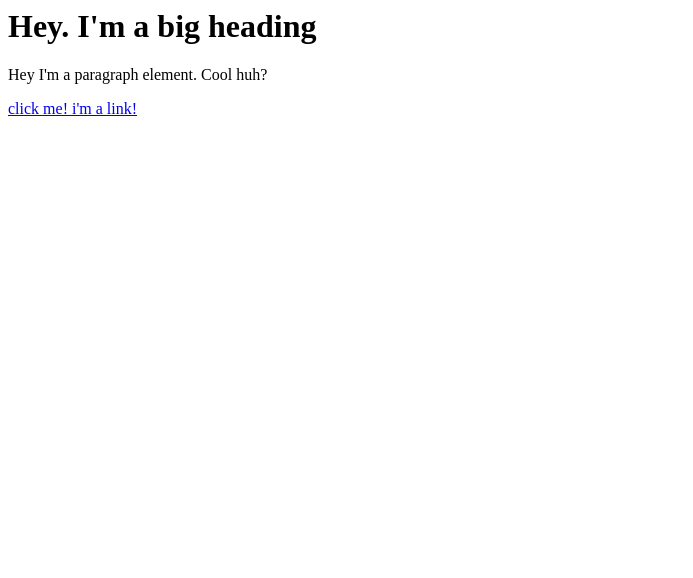
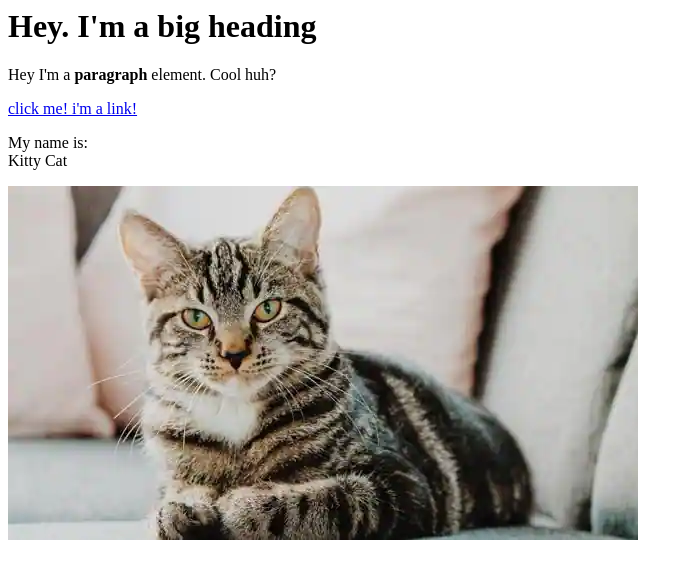
Before and after one commit to Vickdev360/cartoon-hero, a plain HTML site: page test.html in a window 1280 px wide. Shown: the whole page, without its empty margins (0-693 px from the left). Drawn offline with Linux system fonts and the light colour scheme.

Commit message:
Added cat image and a few more elements

```diff
--- a/test.html
+++ b/test.html
@@ -1,3 +1,16 @@
-<h1>Hey. I'm a big heading</h1>
-<p>Hey I'm a paragraph element. Cool huh?</p>
-<a href="http://google.com" target="_blank" title="Let's go to google">click me! i'm a link!</a>
+<DOCTYPE html>
+    <html>
+
+    <head>
+        <title>Test page</title>
+    </head>
+
+    <body>
+        <h1>Hey. I'm a big heading</h1>
+        <p>Hey I'm a <b>paragraph</b> element. Cool huh?</p>
+        <a href="http://google.com" target="_blank" title="Let's go to google">click me! i'm a link!</a>
+        <p>My name is: <br> Kitty Cat</p>
+        <img src="img/cat.jpg">
+    </body>
+
+    </html>
```
Also changed, not shown: img/cat.jpg (added).
